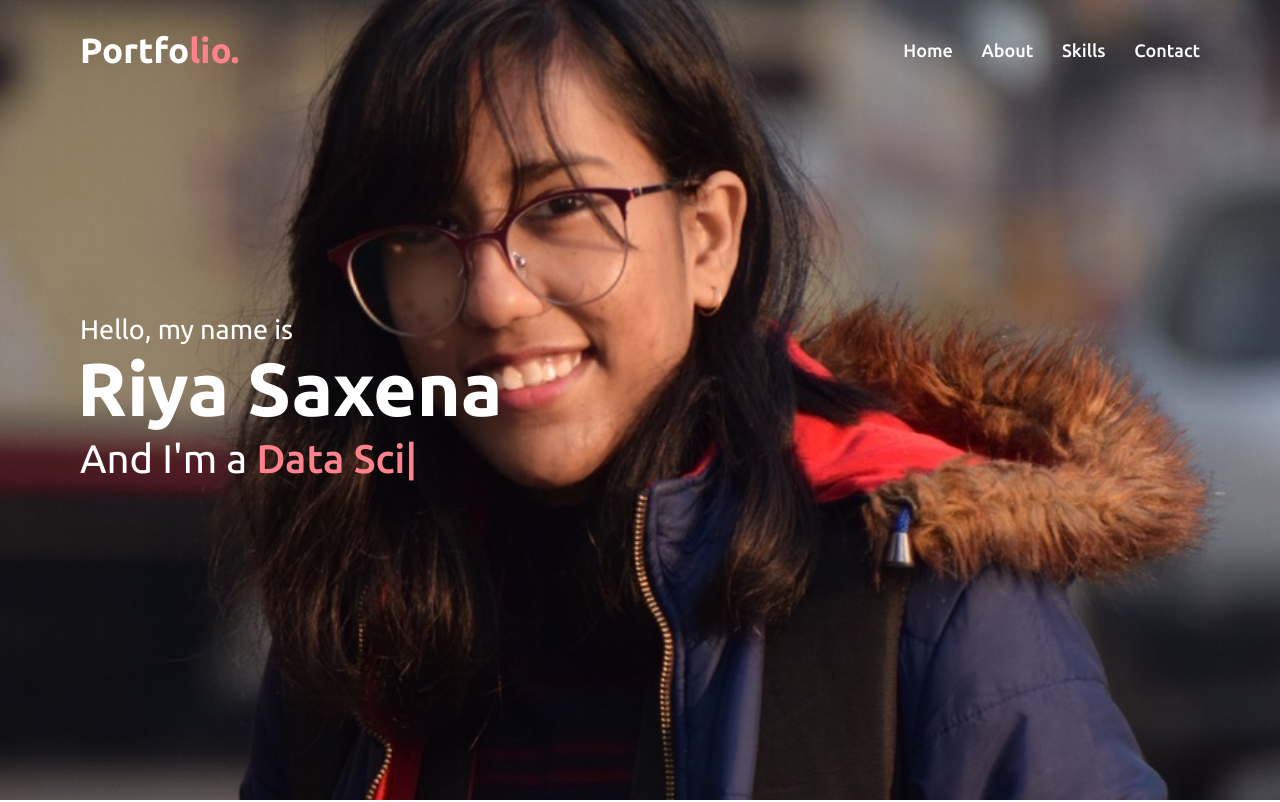
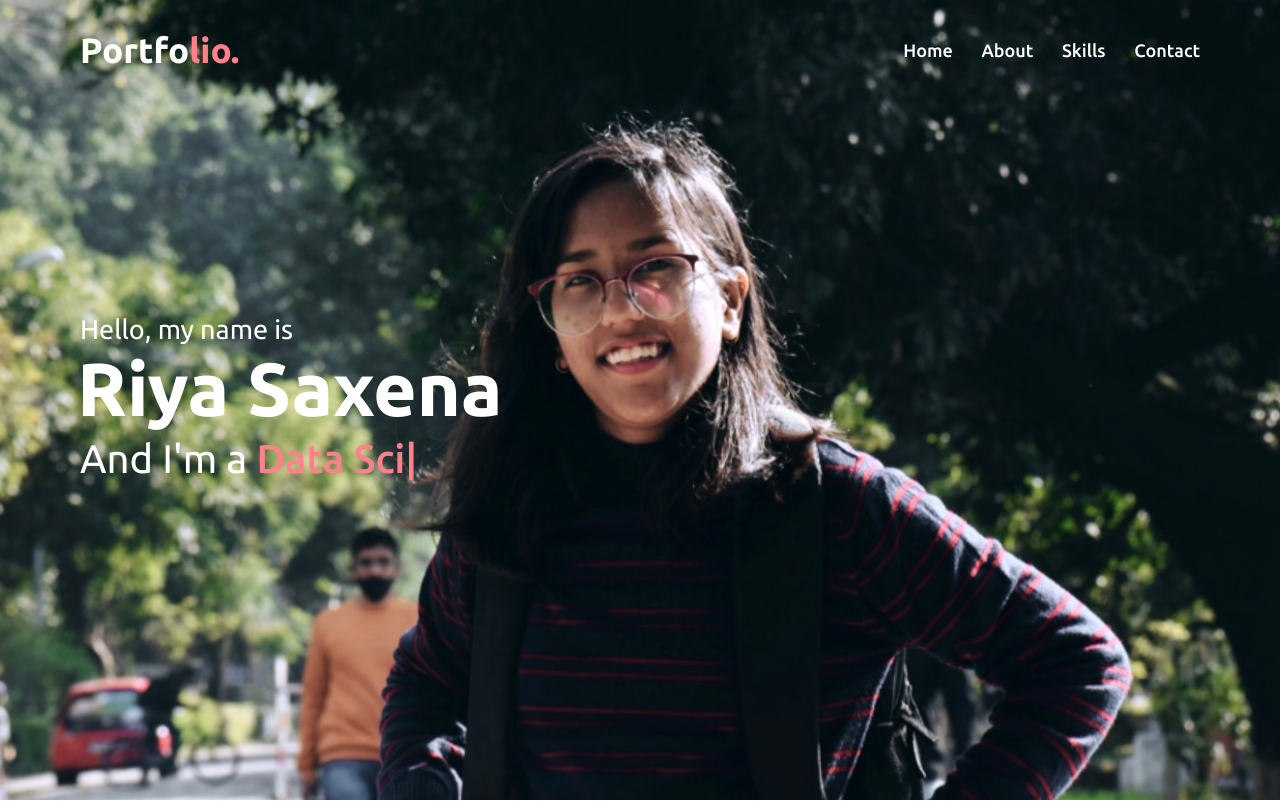
Before and after one commit to 29riyasaxena/My-Portfolio, a plain HTML site: page index.html in a window 1280 px wide. Shown: the top 802 px of the page. Drawn offline with nearby package versions, Linux system fonts and the light colour scheme.

Commit message:
img update

```diff
--- a/style.css
+++ b/style.css
@@ -165,7 +165,7 @@ section .title::after{
 /* home section styling */
 .home{
     display: flex;
-    background: url("IMG_6348.jpg") no-repeat center;
+    background: url("top.jpg") no-repeat center;
     height: 100vh;
     color: #fff;
     min-height: 500px;
```
Also changed, not shown: top.jpg (added).
